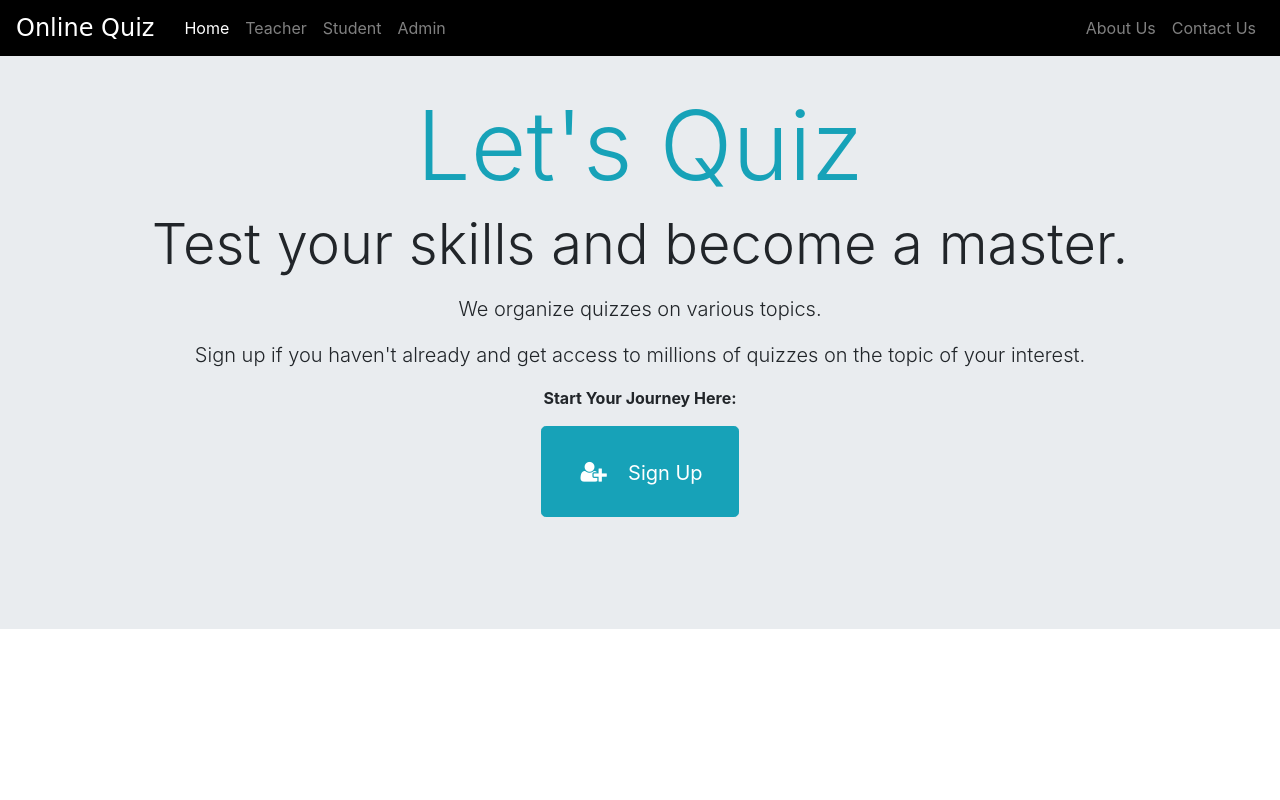
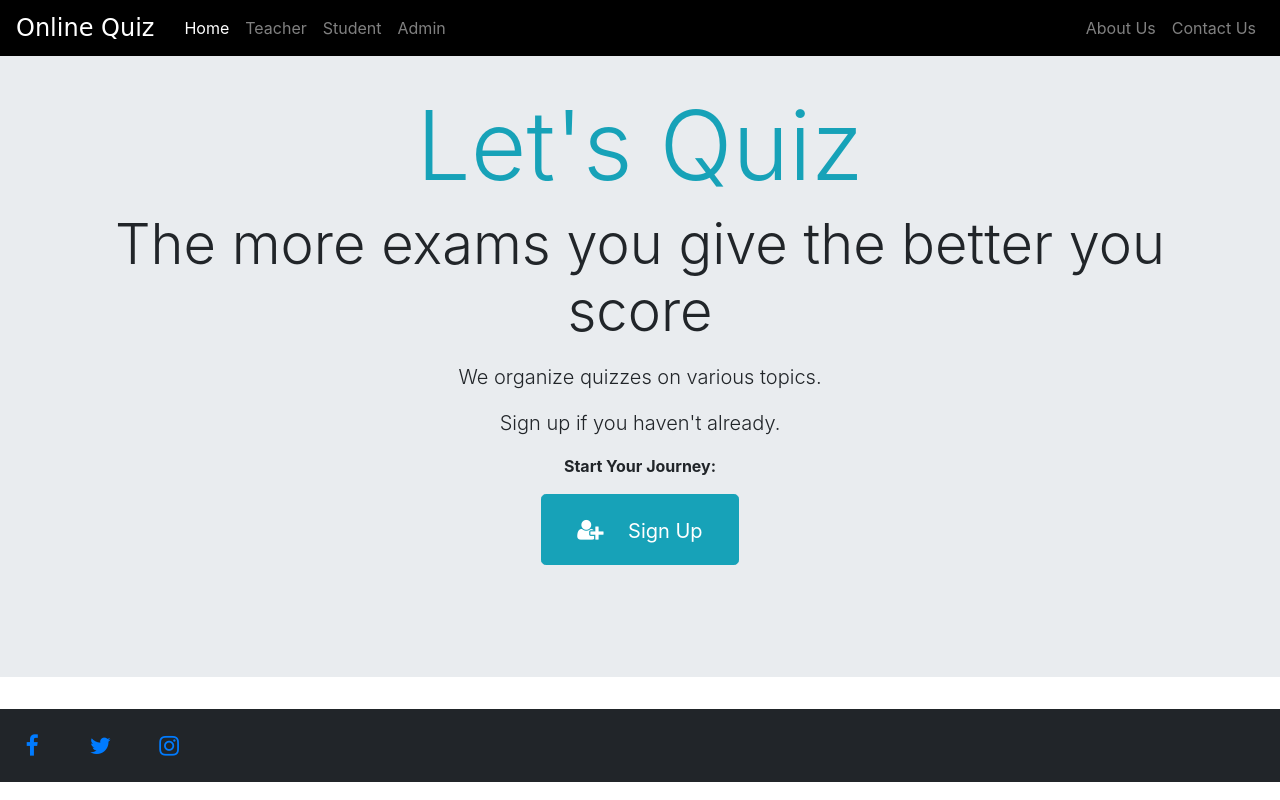
Before and after one commit to aryanasura/Website-mock-paper, a Django app: page / in a window 1280 px wide. Run offline with Django 3.2, Linux system fonts and the light colour scheme; some libraries are stand-ins or nearby versions.

Commit message:
Final edits

```diff
--- a/templates/quiz/aboutus.html
+++ b/templates/quiz/aboutus.html
@@ -35,7 +35,7 @@
 
     <p class="lead">We Provide Platform For Students To practice Questions  <br> Teacher can add course/exam to System and Questions to that course.</p>
     <hr class="my-4">
-    <p>Explore our Website.</p>
+    <p>Explore the services.</p>
     <p class="lead">
       <a class="btn btn-primary btn-lg" href="/" role="button">HOME</a>
     </p>
--- a/templates/quiz/adminbase.html
+++ b/templates/quiz/adminbase.html
@@ -164,7 +164,7 @@
       <i style="left: 200px;margin-top: 17px;"class="fas fa-bars" id="sidebar_btn"></i>
     </label>
     <div class="left_area">
-      <h3>Online Quiz</h3>
+      <h3>XYZ institute exam portal</h3>
     </div>
     <div class="right_area">
       <a href="/logout" class="logout_btn">Logout</a>
--- a/templates/quiz/contactus.html
+++ b/templates/quiz/contactus.html
@@ -16,7 +16,7 @@
   <br><br>
 
   <center>
-    <h3 class='alert alert-success'>Send Us Your Valuable Feedback !</h3>
+    <h3 class='alert alert-success'>Send Us Your Valuable Feedback or any queries !</h3>
 
     <form method="POST" autocomplete="off">
       <!-- Very Important csrf Token -->
--- a/templates/quiz/footer.html
+++ b/templates/quiz/footer.html
@@ -7,28 +7,25 @@
 
   <style>
     footer {
-      padding: 0px 0px 0px 0px;
+      padding: 10px 0px 10px 0px;
       background-color: #212529;
       margin: 0px;
     }
 
     .fa {
-      padding: 20px;
+      padding: 10px;
       font-size: 23px;
       width: 60px;
       text-align: center;
       text-decoration: none;
-      margin: 5px 2px;
+       margin: 5px 2px;
       border-radius: 50%;
     }
 
-    .fa:hover {
+.fa:hover {
       opacity: 0.5;
       text-decoration: none;
     }
-
-
-
     p {
       text-align: center;
 
@@ -37,7 +34,10 @@
 </head>
 
 <footer>
-
+<!-- Add font awesome icons -->
+<a href="#" class="fa fa-facebook"></a>
+<a href="#" class="fa fa-twitter"></a>
+<a href="#" class="fa fa-instagram"></a>
   {% comment %} <br> {% endcomment %}
   {% comment %} <div class="container">
     <div class="row">
--- a/templates/quiz/index.html
+++ b/templates/quiz/index.html
@@ -13,13 +13,13 @@
 <section id="section-jumbotron" class="jumbotron jumbotron-fluid d-flex justify-content-center align-items-center">
   <div class="container text-center">
     <h1 class="display-1 text-info">Let's Quiz</h1>
-    <p class="display-4 d-none d-sm-block">Test your skills and become a master.</p>
+    <p class="display-4 d-none d-sm-block">The more exams you give the better you score</p>
     <p class="lead">We organize quizzes on various topics.</p>
 
 
 
-    <p class="lead">Sign up if you haven't already and get access to millions of quizzes on the topic of your interest.</p>
-    <p><strong> Start Your Journey Here:</strong></p>
+    <p class="lead">Sign up if you haven't already.</p>
+    <p><strong> Start Your Journey:</strong></p>
     <a href="/student/studentsignup" class="btn btn-lg btn-info" style="padding-right: 35px;"><i class="fa fa-user-plus" aria-hidden="true"></i> Sign Up</a>
 
     <br><br><br>
```
Also changed, not shown: templates/quiz/navbar.html (line endings or trailing spaces).
